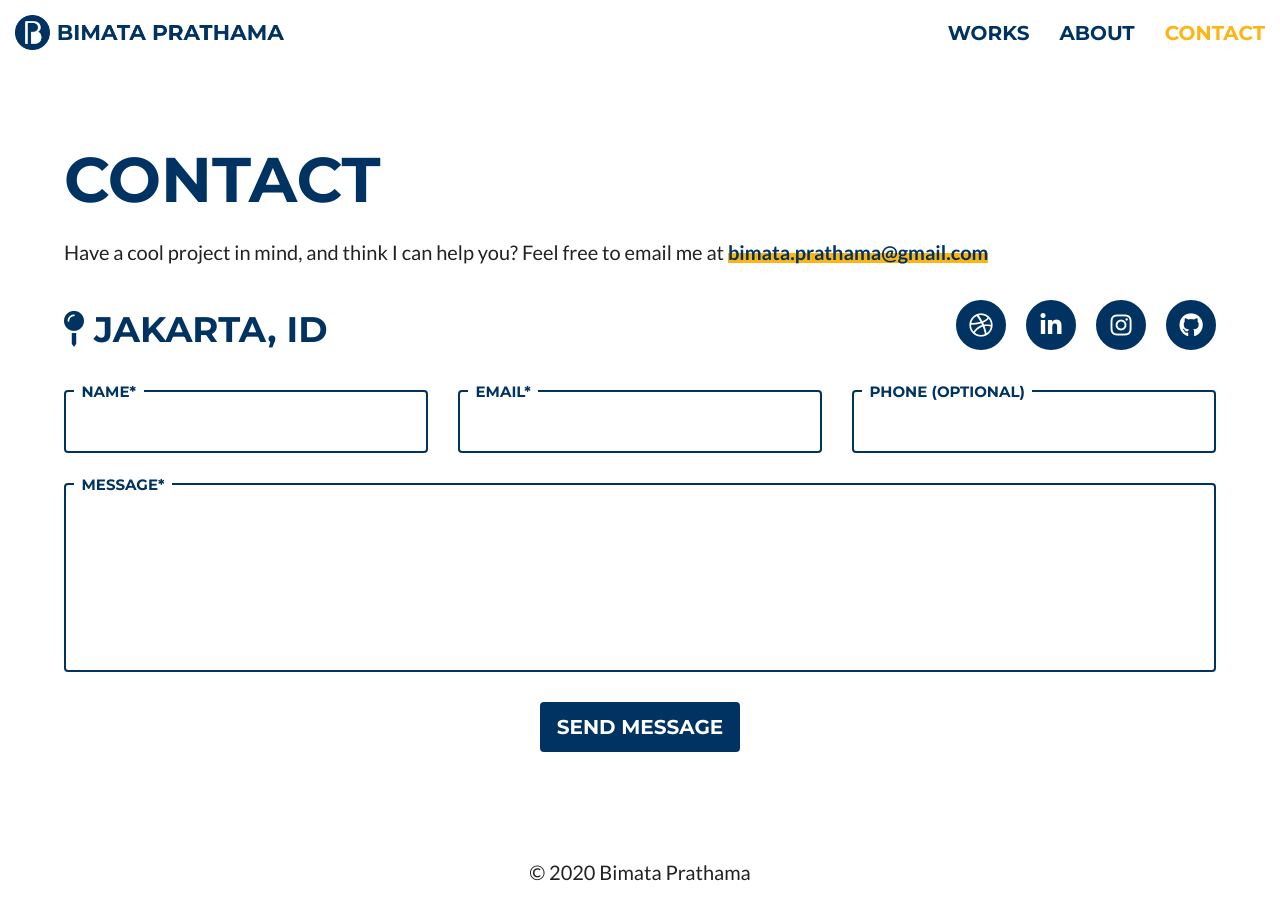
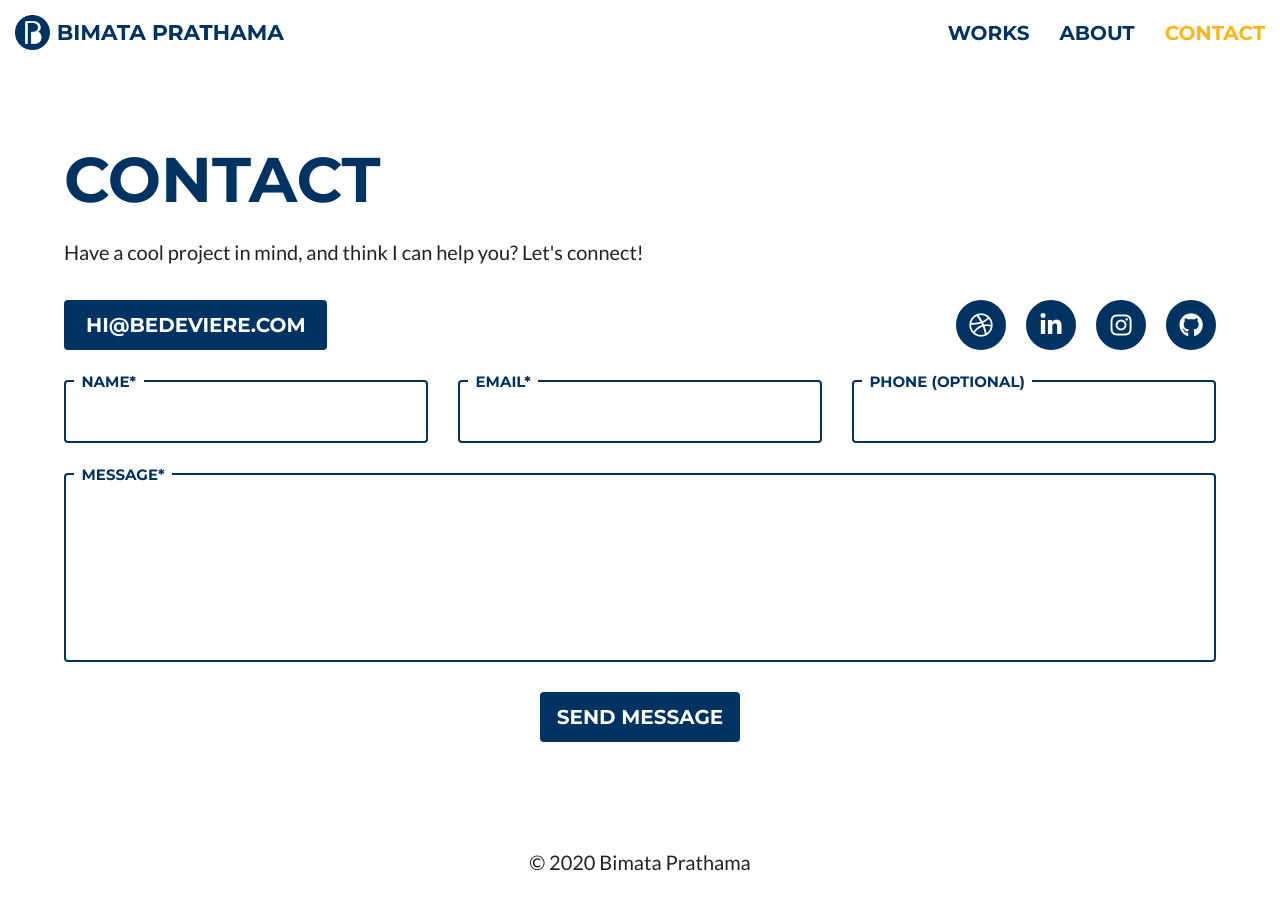
Before and after one commit to bedeviere/bimata3-vue, a Vue app: page /contact in a window 1280 px wide. Built offline with nearby package versions, Linux system fonts and the light colour scheme.

Commit message:
update contact page

```diff
--- a/src/views/Contact.vue
+++ b/src/views/Contact.vue
@@ -5,12 +5,14 @@
         <h1>Contact</h1>
         <div class="contact-greeting">
           <p>
-            Have a cool project in mind, and think I can help you? Feel free to email me at <a href="mailto:bimata.prathama@gmail.com">bimata.prathama@gmail.com</a>
+            Have a cool project in mind, and think I can help you? Let's connect!
           </p>
         </div>
         <div class="columns">
           <div class="column contact-location">
-            <h3><i class="fas fa-map-pin"></i> Jakarta, ID</h3>
+            <div class="buttons">
+              <a class="button btn-primary" href="mailto:hi@bedeviere.com" target="_blank">hi@bedeviere.com</a>
+            </div>
           </div>
           <div class="column contact-social">
             <ul class="list-social">
```
